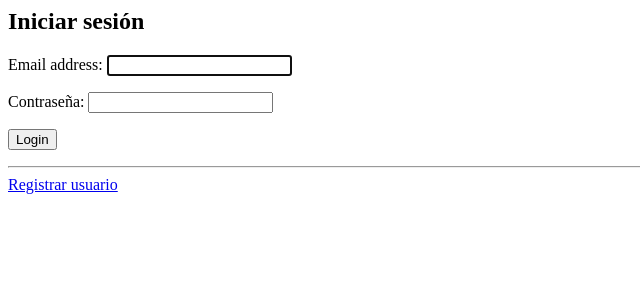
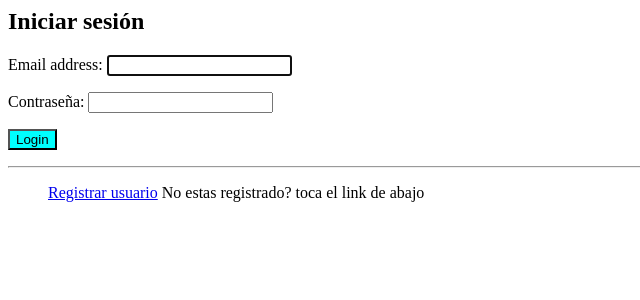
Before and after one commit to JulianMarsal/nuevoBookflix, a Django app: page /login in a window 1280 px wide. Shown: the top 300 px of the page, without its empty margins (0-640 px from the left). Run offline with Django 3.2, Linux system fonts and the light colour scheme.

Commit message:
Update login.html

```diff
--- a/bookflix/templates/bookflix/login.html
+++ b/bookflix/templates/bookflix/login.html
@@ -7,4 +7,18 @@
 </form>
 
 <hr />
-<a href="/register_page">Registrar usuario</a>
+<style>
+    #barra li{
+    display:inline;
+    text-align: initial;
+    font-size: medium;
+}
+button{
+    background-color: aqua;
+}
+</style>
+
+<ul id="barra">
+    <li><a href="/register">Registrar usuario</a></li>
+    <li>No estas registrado? toca el link de abajo</li>
+</ul>
```
